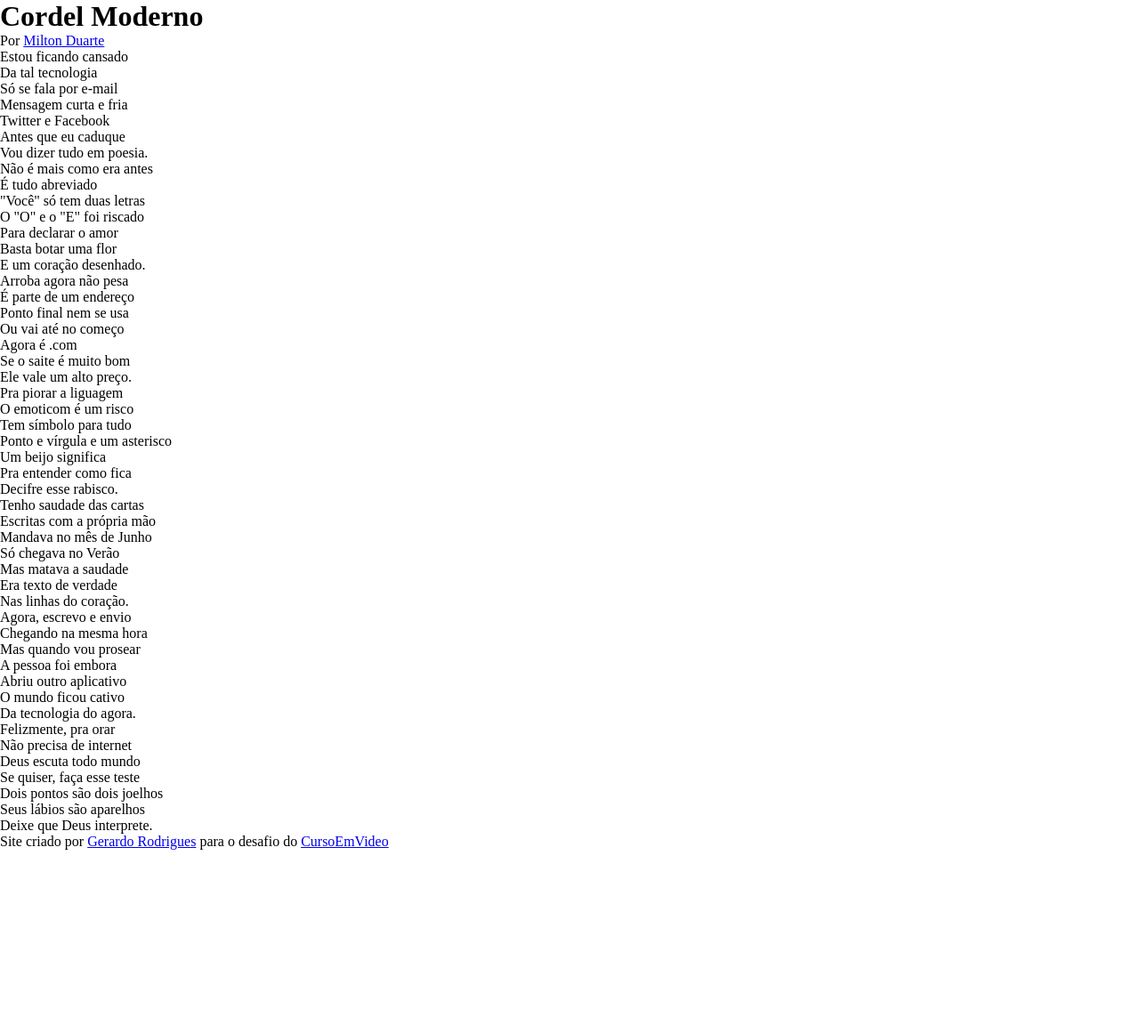
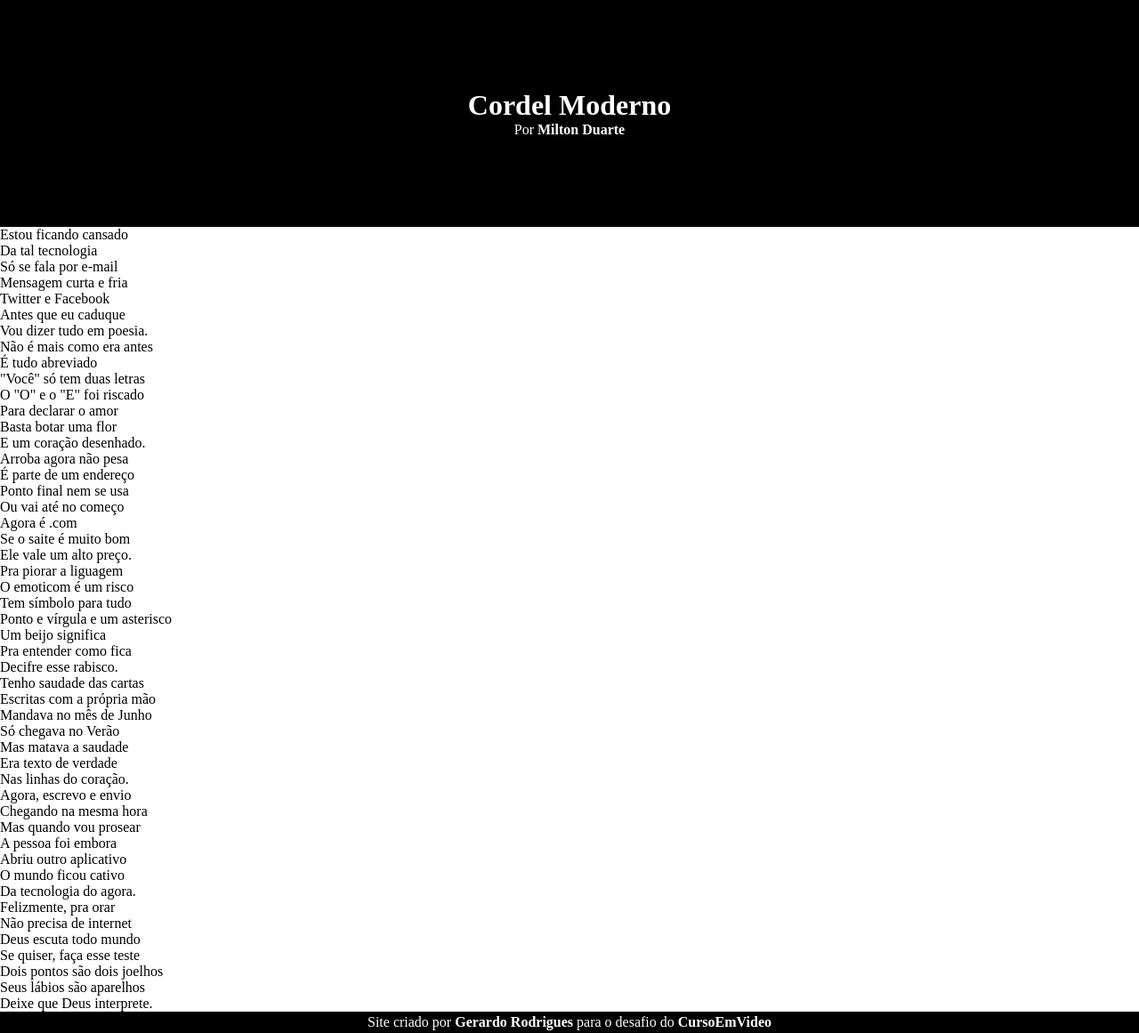
Before and after one commit to GerardoRodrigues/pratica-html-css-2, a plain HTML site: page index.html in a window 1280 px wide. Shown: the whole page at 89% size. Before the commit the page ends 955 px from the top, so only its background shows below. Drawn offline with Linux system fonts and the light colour scheme.

Commit message:
Atualizacao style.css

```diff
--- a/style.css
+++ b/style.css
@@ -4,3 +4,47 @@
     margin: 0px;
     padding: 0px;
 }
+
+header{
+    background-color: black;
+    text-align: center;
+    padding: 100px;
+}
+
+header h1{
+    color: white;
+}
+
+header p{
+    color: white;
+}
+
+header p > a{
+    text-decoration: none;
+    color: white;
+    font-weight: bold;
+}
+
+header p > a:hover{
+    text-decoration: underline;
+}
+
+footer{
+    background-color: black;
+    text-align: center;
+}
+
+footer p{
+    color: white;
+    padding: 3px;
+}
+
+footer p > a{
+    text-decoration: none;
+    color: white;
+    font-weight: bold;
+}
+
+footer p > a:hover{
+    text-decoration: underline;
+}
```
